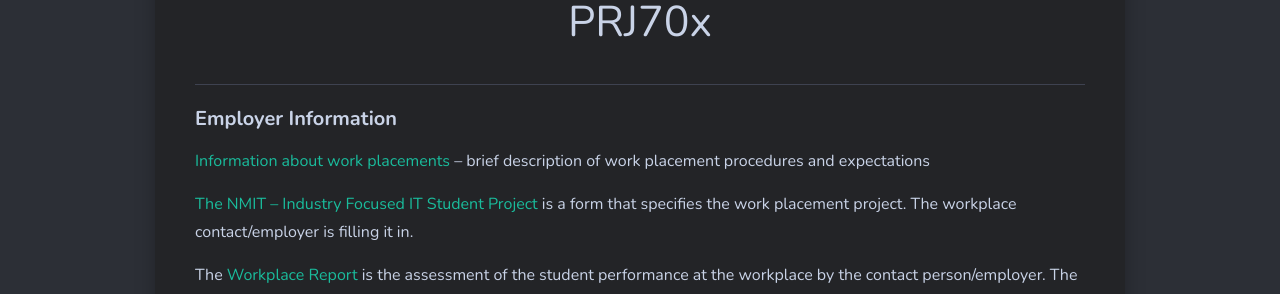
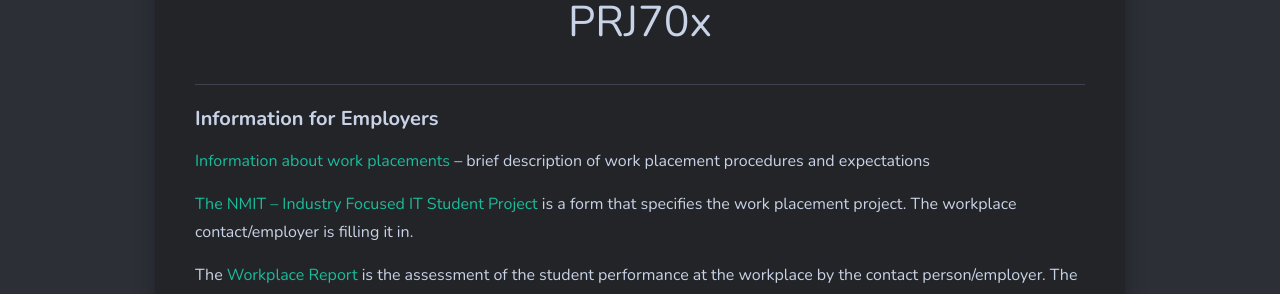
Before and after one commit to larsoliverdam/nmit, a Jekyll site: the page built from _pages/PRJ70x.md, in a window 1280 px wide and 900 px high, scrolled down 609 px. Shown: the part 155-449 px from the top of the window. Built offline with Jekyll 4.4.1, drawn with Linux system fonts in a browser that asks for light colours; nearby versions of some CDN libraries; comment, search, counter and statistics services are not loaded.

```diff
--- a/_pages/PRJ70x.md
+++ b/_pages/PRJ70x.md
@@ -4,7 +4,7 @@
 permalink: /PRJ70x/
 image: 01.jpg
 ---
-#### Employer Information
+#### Information for Employers
 
 [Information about work placements](https://docs.google.com/document/d/14qwiR31bcNPN71qNiiP12vGPh1oDoaAcJSpzzCGkW34/edit?usp=sharing) – brief description of work placement procedures and expectations
 
```
